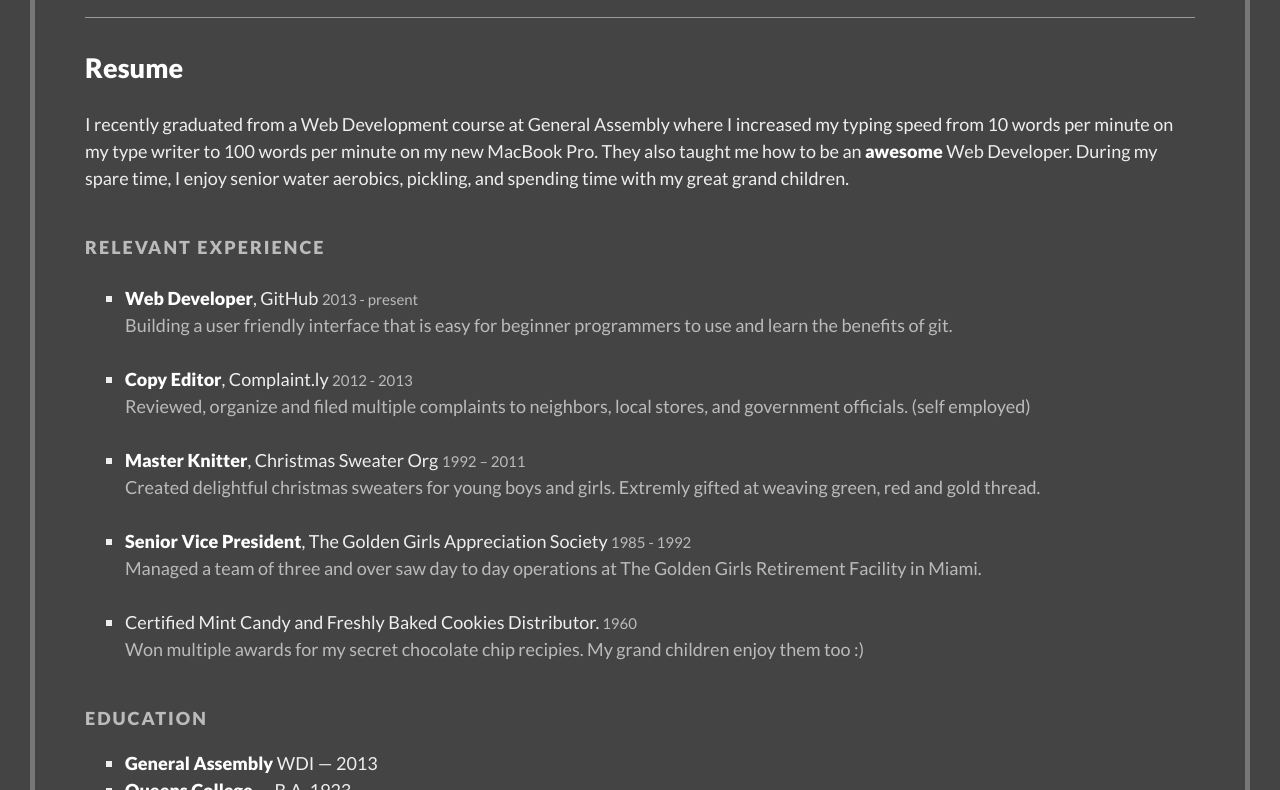
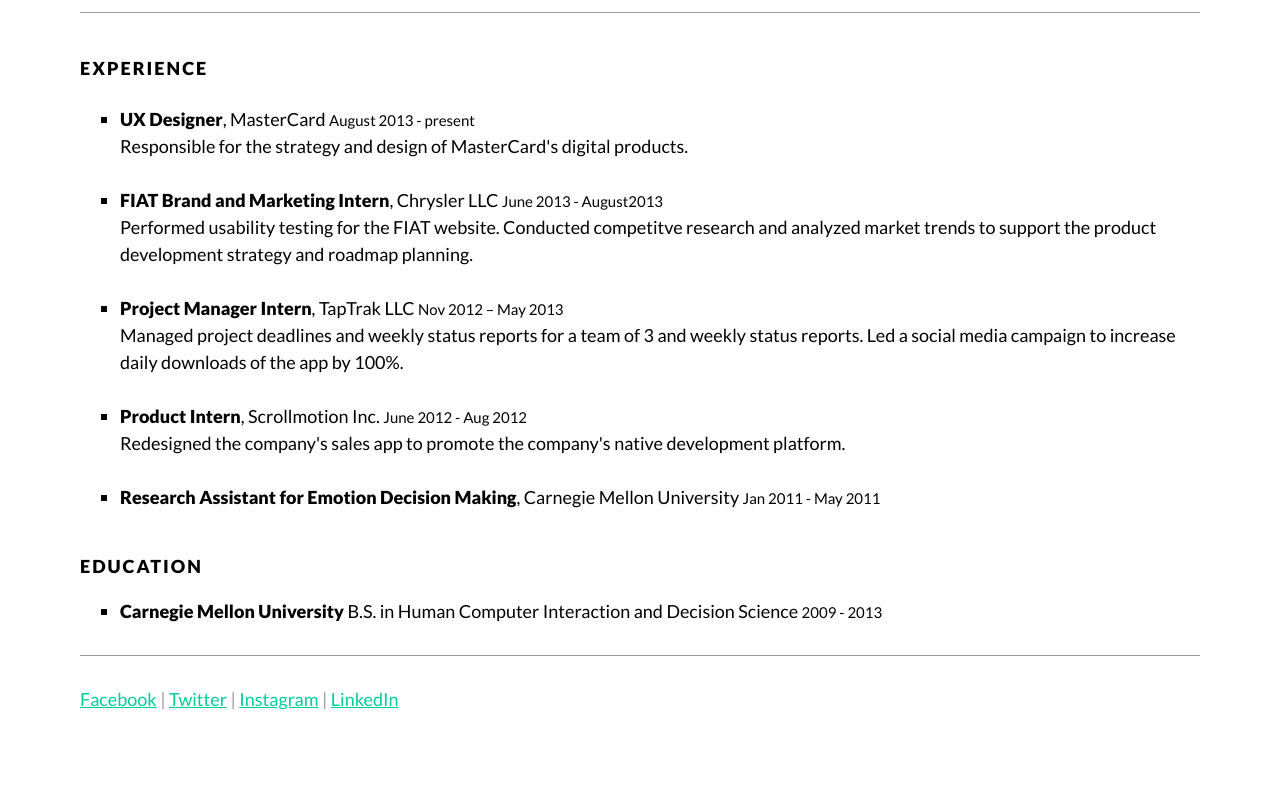
Before and after one commit to nstepheyim/myResume, a plain HTML site: page resume.html in a window 1280 px wide. Shown: the part 203-993 px from the top of the page. Drawn offline with Linux system fonts and the light colour scheme.

Commit message:
added resume content, changed alignment to left, deleted RESUME heading, changed background and font color

```diff
--- a/css/style.css
+++ b/css/style.css
@@ -3,10 +3,10 @@ body {
 	font-size: 18px;
 	line-height: 1.5;
 	margin: 30px;
-	border: 5px solid #777777;
+	border: 5px;
 	padding: 50px;
-	background: #444444;
-	color: #EEEEEE;
+	background: #FFFFFF;
+	color: #000000;
 }
 
 a {
@@ -15,29 +15,29 @@ a {
 }
 
 small {
-	color: #BBBBBB;
+	color: #000000;
 }
 
 strong {
-	color: #FFFFFF;
+	color: #000000;
 }
 
 h1 {
 	font-family: 'Lato', sans-serif;
 	font-weight: 400;
-	text-align: center;
-	color: #FFFFFF;
+	text-align: left;
+	color: #000000;
 	font-style: normal;
 	margin-top: 0;
 }
 
 h2 {
-	color: #FFFFFF;
+	color: #000000;
 }
 
 h3 {
 	font-size: 18px;
-	color: #BBBBBB;
+	color: #000000;
 	text-transform: uppercase;
 	letter-spacing: 2px;
 	margin-top: 42px;
@@ -59,7 +59,7 @@ ul {
 }
 
 ul p {
-	color: #BBBBBB;
+	color: #000000;
 }
 
 hr {
@@ -78,5 +78,5 @@ img {
 
 nav {
 	color: #999999;
-	text-align: center;
+	text-align: left;
 }
--- a/resume.html
+++ b/resume.html
@@ -19,48 +19,43 @@
 
 		<hr>
 
-		<h2>Resume</h2>
-
-		<p>I recently graduated from a Web Development course at General Assembly where I increased my typing speed from 10 words per minute on my type writer to 100 words per minute on my new MacBook Pro. They also taught me how to be an <strong>awesome</strong> Web Developer. During my spare time, I enjoy senior water aerobics, pickling, and spending time with my great grand children.</p>
-
-		<h3>Relevant Experience</h3>
+		<h3>EXPERIENCE</h3>
 
 		<ul>
 			<li>
-				<h4><strong>Web Developer</strong>, GitHub <small> 2013 - present</small></h4>
-				<p>Building a user friendly interface that is easy for beginner programmers to use and learn the benefits of git.</p>
+				<h4><strong>UX Designer</strong>, MasterCard <small> August 2013 - present</small></h4>
+				<p>Responsible for the strategy and design of MasterCard's digital products.</p>
 			</li>
 
 			<li>
-				<h4><strong>Copy Editor</strong>, Complaint.ly <small>2012 - 2013</small></h4>
-				<p>Reviewed, organize and filed multiple complaints to neighbors, local stores, and government officials. (self employed)</p>
+				<h4><strong>FIAT Brand and Marketing Intern</strong>, Chrysler LLC <small>June 2013 - August2013</small></h4>
+				<p>Performed usability testing for the FIAT website. Conducted competitve research and analyzed market trends to support the product development strategy and roadmap planning. </p>
 			</li>
 
 			<li>
-				<h4><strong>Master Knitter</strong>, Christmas Sweater Org <small> 1992 – 2011</small></h4>
-				<p>Created delightful christmas sweaters for young boys and girls. Extremly gifted at weaving green, red and gold thread.</p>
+				<h4><strong>Project Manager Intern</strong>, TapTrak LLC <small> Nov 2012 – May 2013</small></h4>
+				<p>Managed project deadlines and weekly status reports for a team of 3 and weekly status reports. Led a social media campaign to increase daily downloads of the app by 100%. </p>
 			</li>
 
 
 			<li>
-				<h4><strong>Senior Vice President</strong>, The Golden Girls Appreciation Society<small> 1985 - 1992</small></h4>
-				<p>Managed a team of three and over saw day to day operations at The Golden Girls Retirement Facility in Miami.
+				<h4><strong>Product Intern</strong>, Scrollmotion Inc. <small> June 2012 - Aug 2012 </small></h4>
+				<p>Redesigned the company's sales app to promote the company's native development platform.
 				</p>
 			</li>
 
 			<li>
-				<h4>Certified Mint Candy and Freshly Baked Cookies Distributor.<small> 1960</small></h4>
-				<p>Won multiple awards for my secret chocolate chip recipies. My grand children enjoy them too :)</p>
+				<h4><strong>Research Assistant for Emotion Decision Making</strong>, Carnegie Mellon University <small>Jan 2011 - May 2011</small></h4>
+				<p></p>
 			</li>
 
 		</ul>
 
-		<h3>Education</h3>
+		<h3>EDUCATION</h3>
 
 		<ul>
-			<li><strong>General Assembly</strong> WDI — 2013</li>
-			<li><strong>Queens College</strong> — B.A. 1923</li>
-			<li><strong>Brooklyn Etiquette School For Girls</strong> — 1920(Honors)</li>
+			<li><strong>Carnegie Mellon University</strong> B.S. in Human Computer Interaction and Decision Science <small>2009 - 2013</small></li>
+
 		</ul>
 
 		<hr>
```
